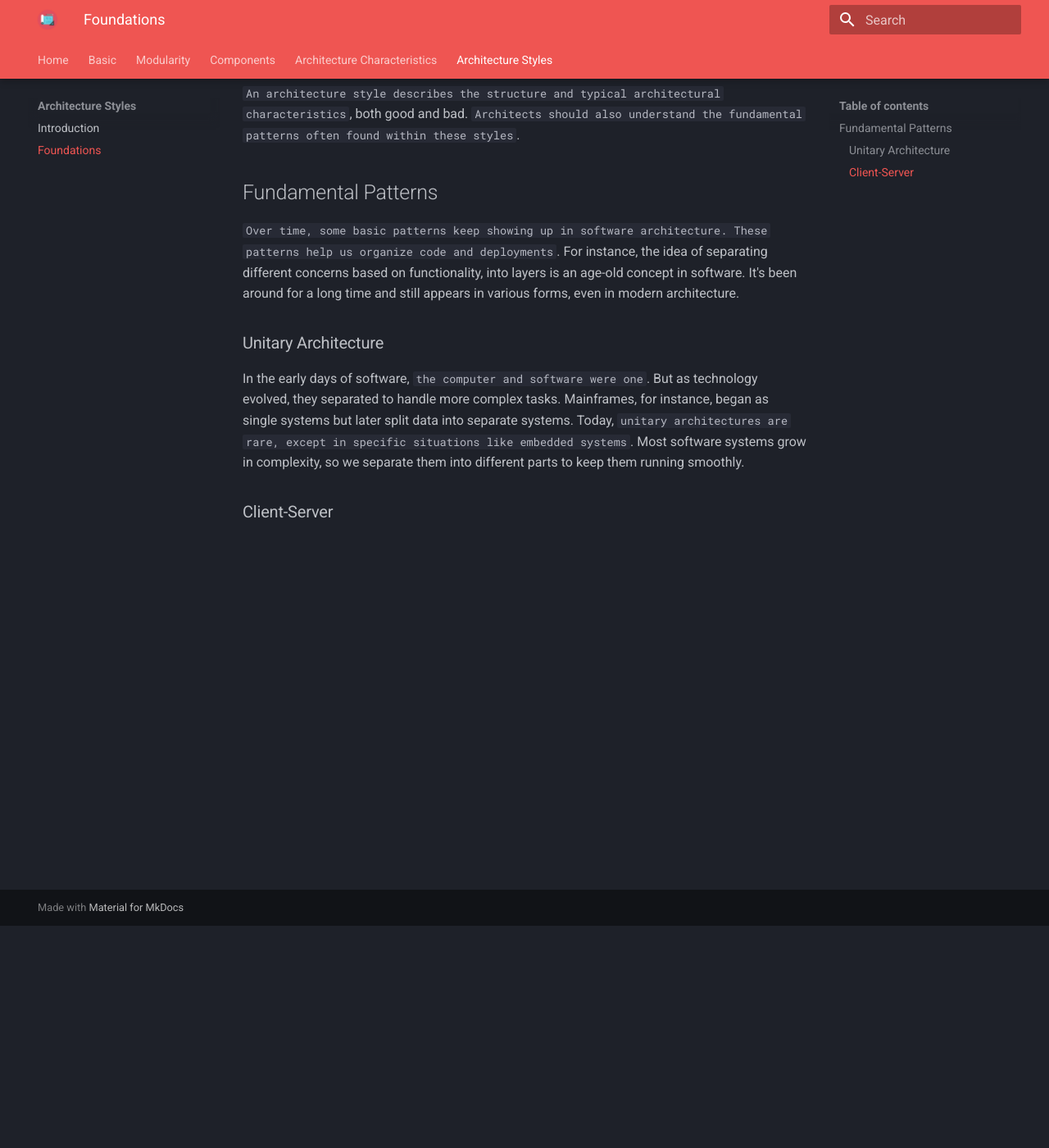
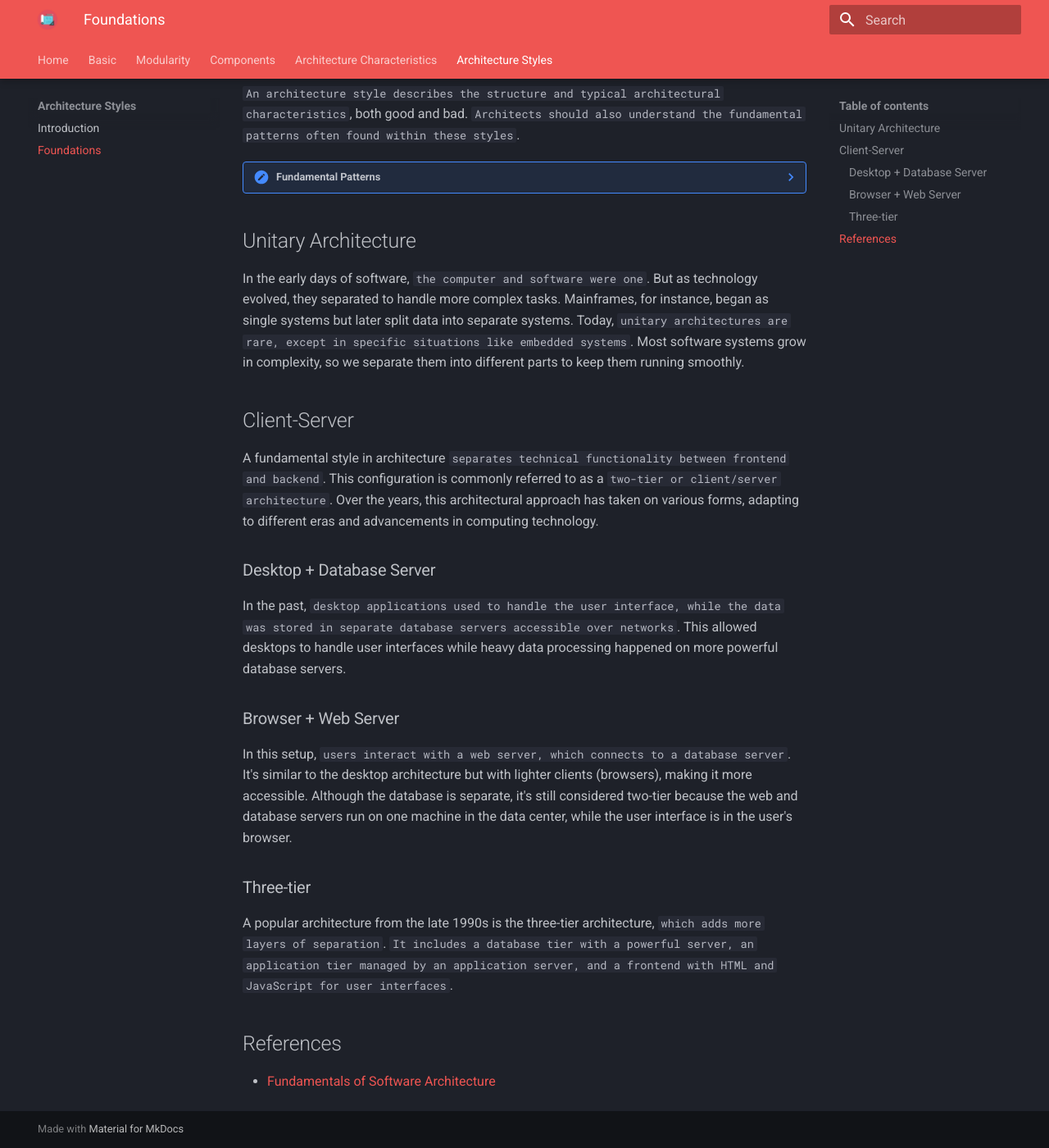
Before and after one commit to RomeroGabriel/mastering-software-architecture, an MkDocs documentation site: the page built from documentation/arch_styles/foundations.md, in a window 1280 px wide and 1400 px high, scrolled down 271 px. Shown: the whole window at 82% size. Built offline with MkDocs 1.6.1 and Material for MkDocs 9.7.7, drawn with Linux system fonts in a browser that asks for light colours.

Commit message:
Adding Client-Server

```diff
--- a/documentation/arch_styles/foundations.md
+++ b/documentation/arch_styles/foundations.md
@@ -4,12 +4,29 @@ Architecture styles, sometimes called architecture patterns, `define how compone
 
 `An architecture style describes the structure and typical architectural characteristics`, both good and bad. `Architects should also understand the fundamental patterns often found within these styles`.
 
-## Fundamental Patterns
+??? note "Fundamental Patterns"
+    `Over time, some basic patterns keep showing up in software architecture. These patterns help us organize code and deployments`. For instance, the idea of separating different concerns based on functionality, into layers is an age-old concept in software. It's been around for a long time and still appears in various forms, even in modern architecture.
 
-`Over time, some basic patterns keep showing up in software architecture. These patterns help us organize code and deployments`. For instance, the idea of separating different concerns based on functionality, into layers is an age-old concept in software. It's been around for a long time and still appears in various forms, even in modern architecture.
-
-### Unitary Architecture
+## Unitary Architecture
 
 In the early days of software, `the computer and software were one`. But as technology evolved, they separated to handle more complex tasks. Mainframes, for instance, began as single systems but later split data into separate systems. Today, `unitary architectures are rare, except in specific situations like embedded systems`. Most software systems grow in complexity, so we separate them into different parts to keep them running smoothly.
 
-### Client-Server
+## Client-Server
+
+A fundamental style in architecture `separates technical functionality between frontend and backend`. This configuration is commonly referred to as a `two-tier or client/server architecture`. Over the years, this architectural approach has taken on various forms, adapting to different eras and advancements in computing technology.
+
+### Desktop + Database Server
+
+In the past, `desktop applications used to handle the user interface, while the data was stored in separate database servers accessible over networks`. This allowed desktops to handle user interfaces while heavy data processing happened on more powerful database servers.
+
+### Browser + Web Server
+
+In this setup, `users interact with a web server, which connects to a database server`. It's similar to the desktop architecture but with lighter clients (browsers), making it more accessible. Although the database is separate, it's still considered two-tier because the web and database servers run on one machine in the data center, while the user interface is in the user's browser.
+
+### Three-tier
+
+A popular architecture from the late 1990s is the three-tier architecture, `which adds more layers of separation`. `It includes a database tier with a powerful server, an application tier managed by an application server, and a frontend with HTML and JavaScript for user interfaces`.
+
+## References
+
+- [Fundamentals of Software Architecture](https://learning.oreilly.com/library/view/fundamentals-of-software/9781492043447/)
```
